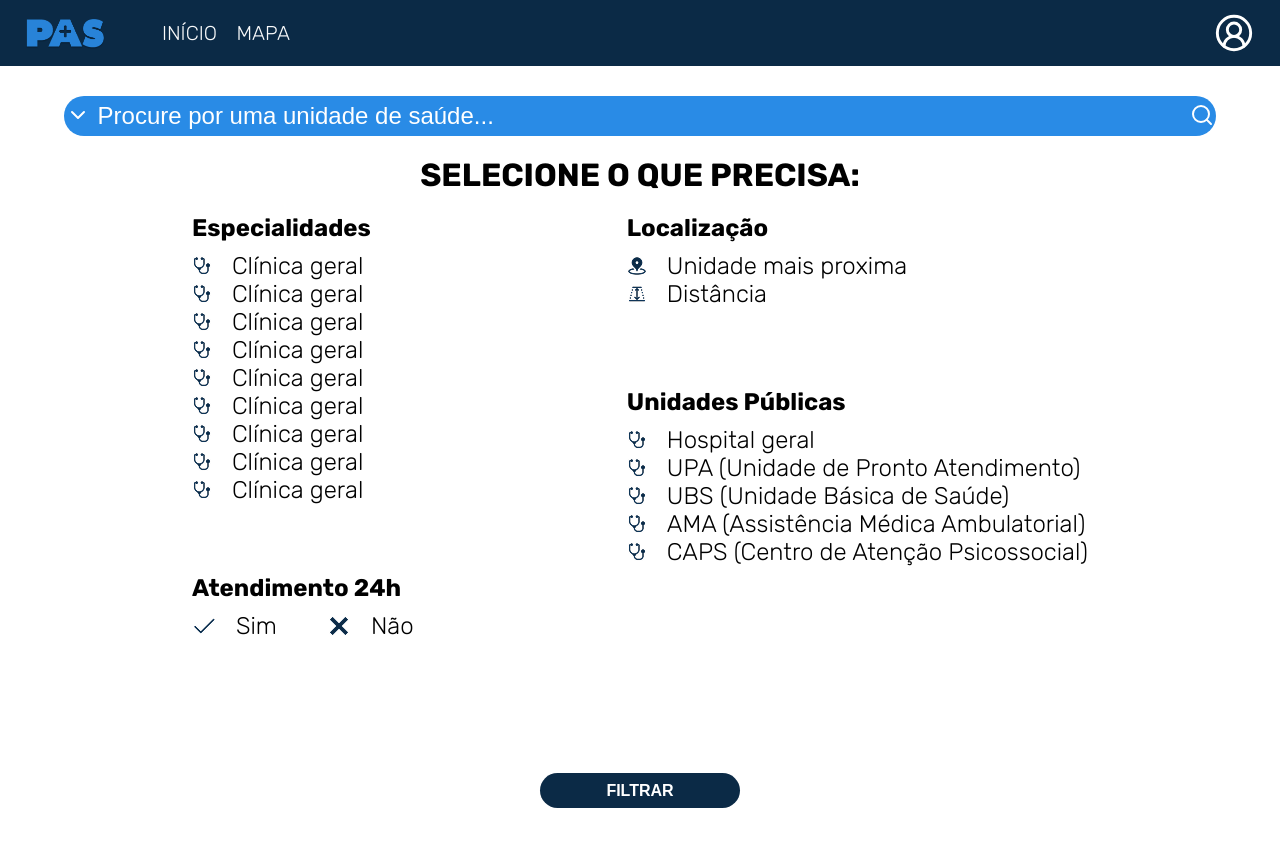
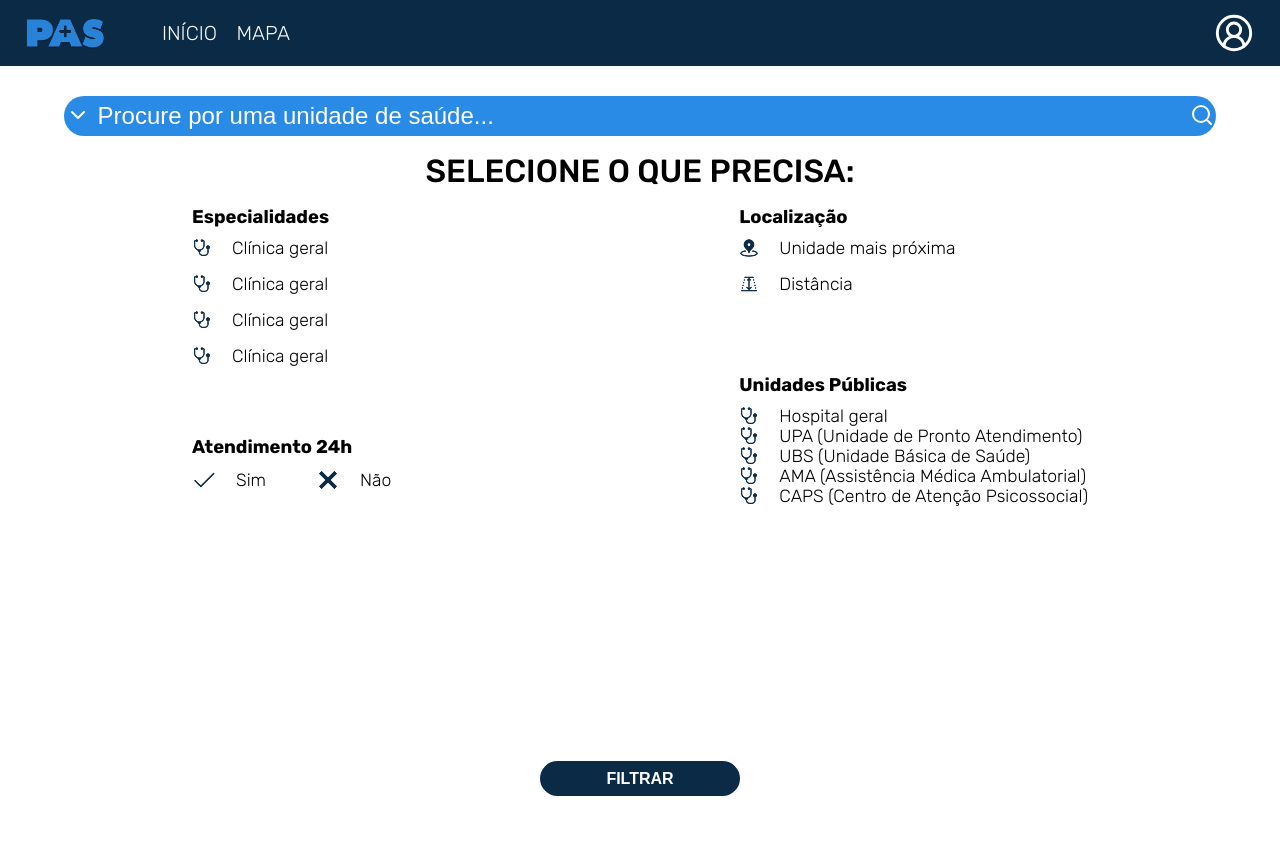
Before and after one commit to niiccholas/senai-tcc-pas, a Next.js app: page /filtro in a window 1280 px wide. Shown: the top 846 px of the page. Built offline with nearby package versions, Linux system fonts and the light colour scheme.

Commit message:
fix: arrumando css module do icontext

```diff
--- a/app/components/iconText/IconText.module.css
+++ b/app/components/iconText/IconText.module.css
@@ -17,7 +17,7 @@
 .icontext span{
     width: auto;
     height: 100%;
-    font-size: 24px;
+    font-size: 2.2vh;
     font-weight: lighter;
     cursor: pointer;
 }
--- a/app/filtro/page.css
+++ b/app/filtro/page.module.css
@@ -1,73 +1,76 @@
-main{
+.main {
     display: flex;
     flex-direction: column;
     align-items: center;
-    padding-top: 10px;
-    gap: 20px;
+    gap: 2vh;
     height: 100vh;
     padding-top: 30px;
 }
 
-h1 {
+.main ul{
+    display: flex;
+    flex-direction: column;
+    gap: 2vh;
+}
+
+.title {
     color: black;
     font-size: 32px;
-    font-weight: medium;
+    font-weight: 500;
 }
 
-h2{
-    font-size: 24px;
+.subtitle {
+    font-size: 2.3vh;
     color: black;
 }
 
-.icon-text span{
+.iconText span {
     color: black;
 }
 
-span{
+.text {
     font-size: 24px;
     font-weight: lighter;
 }
 
-.availabity-checkbox{
+.availabilityCheckbox {
     display: flex;
     align-items: center;
     width: 100%;
     justify-content: space-between;
-
 }
 
-.filter-card{
+.filterCard {
     display: flex;
     flex-direction: row;
     width: 70%;
     height: 70%;
     justify-content: space-between;
     align-items: center;
-    gap: 20px;
 }
 
-.section-1, .section-2{
+.section1, .section2 {
     display: flex;
     height: 100%;
     flex-direction: column;
     justify-content: flex-start;
-
 }
 
-.section-1{
+.section1 {
     gap: 70px;
 }
-.section-2{
-    gap: 70px
+
+.section2 {
+    gap: 70px;
 }
 
-.filter-list{
+.filterList {
     display: flex;
     flex-direction: column;
     gap: 10px;
 }
 
-.option-row ul{
+.optionRow ul {
     display: flex;
     flex-direction: row;
     align-items: center;
@@ -75,7 +78,7 @@ span{
     gap: 50px;
 }
 
-.send-filter{
+.sendFilter {
     width: 200px;
     height: 35px;
     background-color: #0B2A46;
--- a/app/filtro/page.tsx
+++ b/app/filtro/page.tsx
@@ -2,63 +2,63 @@
 
 import IconText from "../components/iconText/IconText"
 import SearchBar from "../components/searchbar/SearchBar"
-import "./page.css"
+import styles from "./page.module.css"
 
 export default function FilterPage(){
     return(
-        <main>
-            <SearchBar></SearchBar>
-            <h1>SELECIONE O QUE PRECISA:</h1>
-            <div className="filter-card">
-                <div className="section-1">
-                    <div id="specialties" className="filter-list">
-                        <h2>Especialidades</h2>
+        <main className={styles.main}>
+            <SearchBar />
+            <h1 className={styles.title}>SELECIONE O QUE PRECISA:</h1>
+
+            <div className={styles.filterCard}>
+                <div className={styles.section1}>
+                    <div id="specialties" className={styles.filterList}>
+                        <h2 className={styles.subtitle}>Especialidades</h2>
                         <div className="specialty-list">
-                        <ul>
-                            <IconText img = "/images/clinica-geral.png" text = "Clínica geral"/>
-                            <IconText img = "/images/clinica-geral.png" text = "Clínica geral"/>
-                            <IconText img = "/images/clinica-geral.png" text = "Clínica geral"/>
-                            <IconText img = "/images/clinica-geral.png" text = "Clínica geral"/>
-                            <IconText img = "/images/clinica-geral.png" text = "Clínica geral"/>
-                            <IconText img = "/images/clinica-geral.png" text = "Clínica geral"/>
-                            <IconText img = "/images/clinica-geral.png" text = "Clínica geral"/>
-                            <IconText img = "/images/clinica-geral.png" text = "Clínica geral"/>
-                            <IconText img = "/images/clinica-geral.png" text = "Clínica geral"/>
-                        </ul>
+                            <ul className={styles.ul}>
+                                <IconText img="/images/clinica-geral.png" text="Clínica geral"/>
+                                <IconText img="/images/clinica-geral.png" text="Clínica geral"/>
+                                <IconText img="/images/clinica-geral.png" text="Clínica geral"/>
+                                <IconText img="/images/clinica-geral.png" text="Clínica geral"/>
+                            </ul>
+                        </div>
                     </div>
-                    </div>
-                    <div id="availability" className="filter-list">
-                        <h2>Atendimento 24h</h2>
-                        <div className="option-row" >
+
+                    <div id="availability" className={styles.filterList}>
+                        <h2 className={styles.subtitle}>Atendimento 24h</h2>
+                        <div className={styles.optionRow}>
                             <ul>
-                                <IconText img = "images/done.png" text = "Sim"/>
-                                <IconText img = "images/close.png" text = "Não"/>
+                                <IconText img="images/done.png" text="Sim"/>
+                                <IconText img="images/close.png" text="Não"/>
                             </ul>
                         </div>
                     </div>
                 </div>
-                <div className="section-2">
-                    <div id="area-radius" className="filter-list">
-                        <h2>Localização</h2>
+
+                <div className={styles.section2}>
+                    <div id="area-radius" className={styles.filterList}>
+                        <h2 className={styles.subtitle}>Localização</h2>
                         <ul>
-                            <IconText img = "images/placemarker.png" text = "Unidade mais proxima"/>
-                            <IconText img = "images/depth.png" text = "Distância"/>
+                            <IconText img="images/placemarker.png" text="Unidade mais próxima"/>
+                            <IconText img="images/depth.png" text="Distância"/>
                         </ul>
-                        <div className="randius-bar" ></div>
+                        <div className="randius-bar"></div>
                     </div>
-                    <div id="public-units" className="filter-list">
-                        <h2>Unidades Públicas</h2>
+
+                    <div id="public-units" className={styles.filterList}>
+                        <h2 className={styles.subtitle}>Unidades Públicas</h2>
                         <div id="unity-list">
-                            <IconText img = "images/clinica-geral.png" text = "Hospital geral"/>
-                            <IconText img = "images/clinica-geral.png" text = "UPA (Unidade de Pronto Atendimento)"/>
-                            <IconText img = "/images/clinica-geral.png" text = "UBS (Unidade Básica de Saúde)"/>
-                            <IconText img = "/images/clinica-geral.png" text = "AMA (Assistência Médica Ambulatorial)"/>
-                            <IconText img = "/images/clinica-geral.png" text = "CAPS (Centro de Atenção Psicossocial)"/>
+                            <IconText img="images/clinica-geral.png" text="Hospital geral"/>
+                            <IconText img="images/clinica-geral.png" text="UPA (Unidade de Pronto Atendimento)"/>
+                            <IconText img="/images/clinica-geral.png" text="UBS (Unidade Básica de Saúde)"/>
+                            <IconText img="/images/clinica-geral.png" text="AMA (Assistência Médica Ambulatorial)"/>
+                            <IconText img="/images/clinica-geral.png" text="CAPS (Centro de Atenção Psicossocial)"/>
                         </div>
                     </div>
                 </div>
             </div>
-            <button className="send-filter">FILTRAR</button>
+
+            <button className={styles.sendFilter}>FILTRAR</button>
         </main>
     )
 }
```
